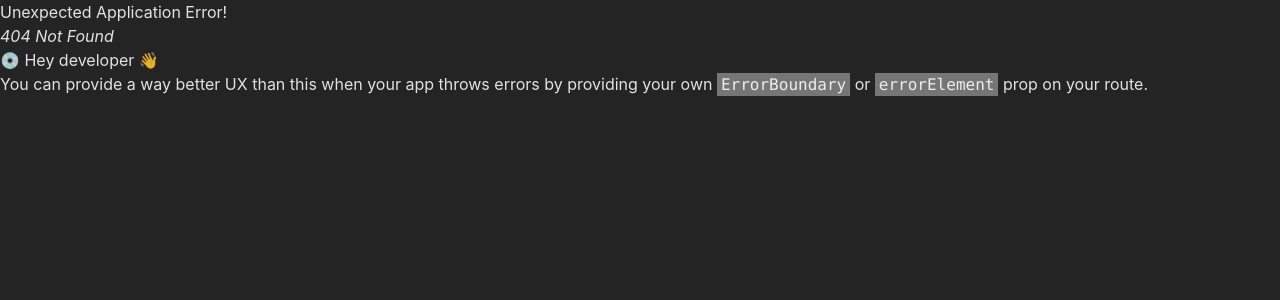
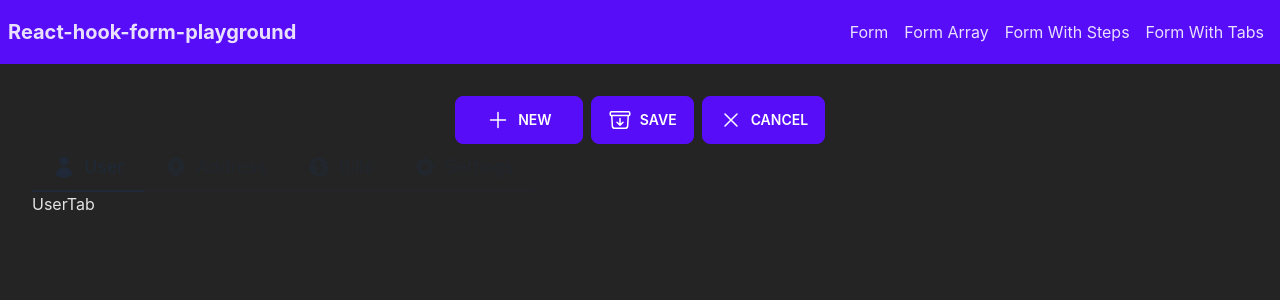
Before and after one commit to jmarc00s/react-hook-form-playground, a React (Vite) app: page /tabs/user in a window 1280 px wide. Before the commit this address had no page. Shown: the top 300 px of the page. Built offline with nearby package versions, Linux system fonts and the light colour scheme.

Commit message:
Create user tab component

```diff
--- a/src/pages/FormWithTabs/index.tsx
+++ b/src/pages/FormWithTabs/index.tsx
@@ -1,12 +1,19 @@
 import React, { ReactElement, useState } from 'react';
+import { FormProvider, useForm } from 'react-hook-form';
 import { Outlet } from 'react-router-dom';
+import { Toolbar } from './components/Toolbar';
 import { Tabs } from './components/Tabs';
 
 export const FormWithTabs = () => {
+  const { ...methods } = useForm();
+
   return (
     <section className="flex flex-col w-full">
-      <Tabs />
-      <Outlet />
+      <FormProvider {...methods}>
+        <Toolbar />
+        <Tabs />
+        <Outlet />
+      </FormProvider>
     </section>
   );
 };
--- /dev/null
+++ b/src/pages/FormWithTabs/tabs/User/index.tsx
@@ -0,0 +1,7 @@
+import React from 'react';
+
+const UserTab = () => {
+  return <div>UserTab</div>;
+};
+
+export default UserTab;
```
Also changed, not shown: src/core/router/index.tsx (+7 -0 lines), src/pages/FormWithTabs/components/Toolbar/index.tsx (renamed from src/pages/FormWithTabs/components/Databar/index.tsx).
